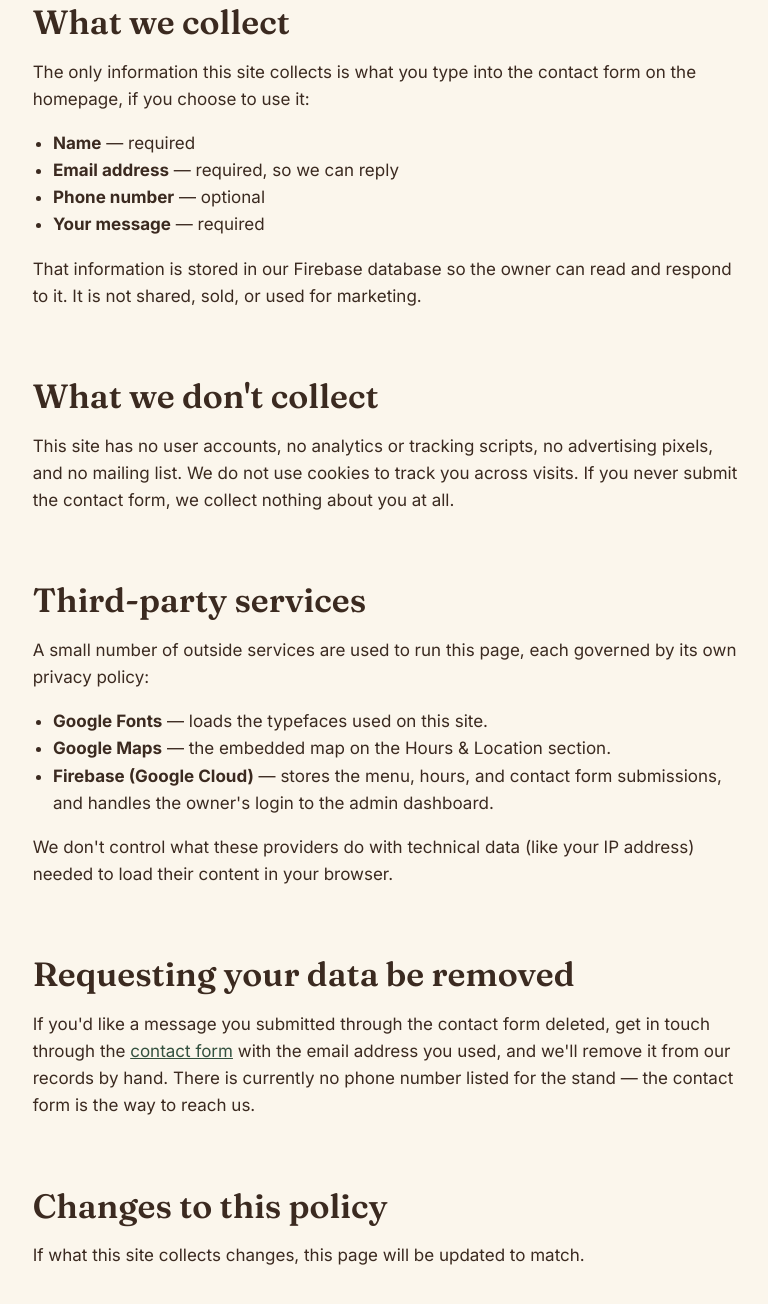
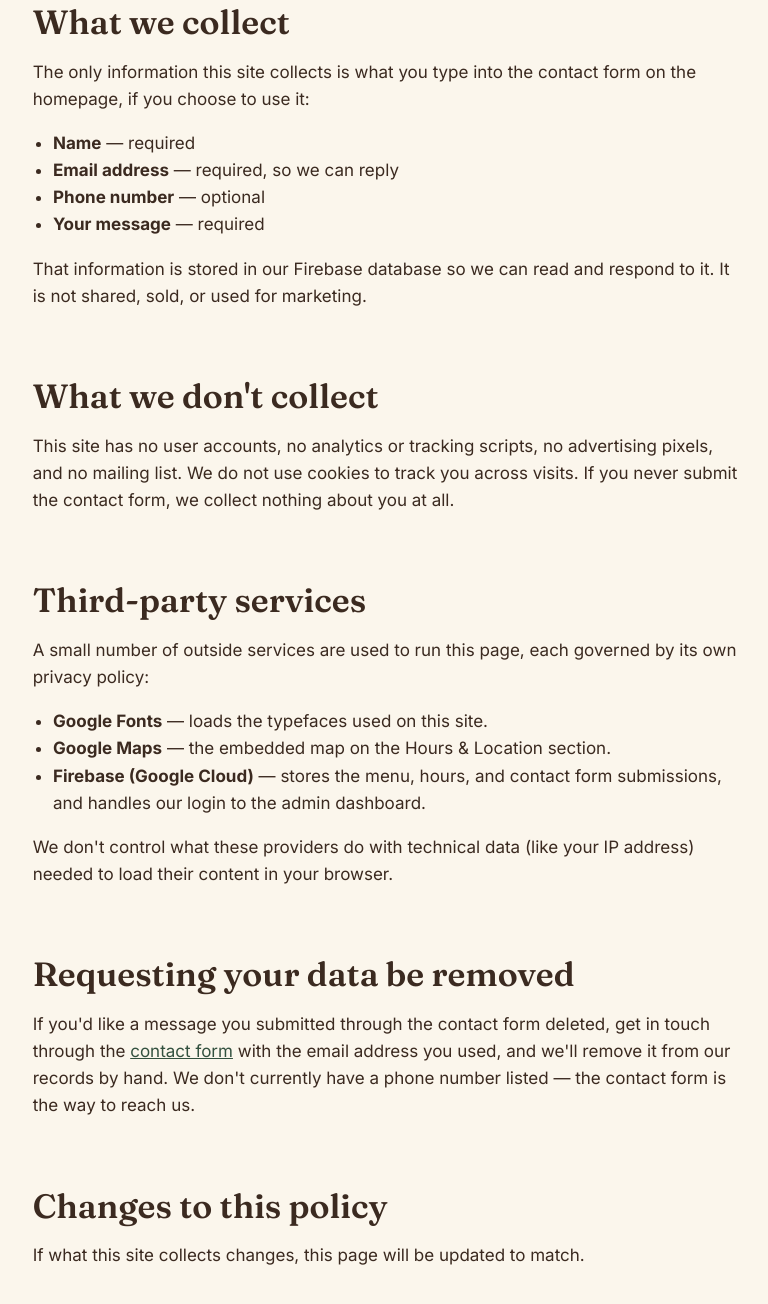
Before and after one commit to emailbottles-boop/Farmhouse-Brew, a plain HTML site: page privacy.html in a window 1280 px wide. Shown: the part 318-1622 px from the top of the page, without its empty margins (252-1020 px from the left). Drawn offline with Linux system fonts and the light colour scheme.

Commit message:
Pages speak as the business: we, us and our instead of narrator lines

```diff
--- a/privacy.html
+++ b/privacy.html
@@ -4,7 +4,7 @@
 <meta charset="UTF-8">
 <meta name="viewport" content="width=device-width, initial-scale=1.0">
 <title>Privacy Policy | Farmhouse Brew</title>
-<meta name="description" content="What Farmhouse Brew collects through its contact form, what it doesn't collect, and how to request removal.">
+<meta name="description" content="What we collect through our contact form, what we don't collect, and how to request removal.">
 <!-- DEMO MODE: remove noindex/nofollow before this site goes live. -->
 <meta name="robots" content="noindex, nofollow">
 <link rel="canonical" href="https://emailbottles-boop.github.io/Farmhouse-Brew/privacy.html">
@@ -46,7 +46,7 @@
       <li><strong>Phone number</strong> — optional</li>
       <li><strong>Your message</strong> — required</li>
     </ul>
-    <p>That information is stored in our Firebase database so the owner can read and respond to it. It is not shared, sold, or used for marketing.</p>
+    <p>That information is stored in our Firebase database so we can read and respond to it. It is not shared, sold, or used for marketing.</p>
 
     <h2>What we don't collect</h2>
     <p>This site has no user accounts, no analytics or tracking scripts, no advertising pixels, and no mailing list. We do not use cookies to track you across visits. If you never submit the contact form, we collect nothing about you at all.</p>
@@ -56,12 +56,12 @@
     <ul>
       <li><strong>Google Fonts</strong> — loads the typefaces used on this site.</li>
       <li><strong>Google Maps</strong> — the embedded map on the Hours &amp; Location section.</li>
-      <li><strong>Firebase (Google Cloud)</strong> — stores the menu, hours, and contact form submissions, and handles the owner's login to the admin dashboard.</li>
+      <li><strong>Firebase (Google Cloud)</strong> — stores the menu, hours, and contact form submissions, and handles our login to the admin dashboard.</li>
     </ul>
     <p>We don't control what these providers do with technical data (like your IP address) needed to load their content in your browser.</p>
 
     <h2>Requesting your data be removed</h2>
-    <p>If you'd like a message you submitted through the contact form deleted, get in touch through the <a href="index.html#contact">contact form</a> with the email address you used, and we'll remove it from our records by hand. There is currently no phone number listed for the stand — the contact form is the way to reach us.</p>
+    <p>If you'd like a message you submitted through the contact form deleted, get in touch through the <a href="index.html#contact">contact form</a> with the email address you used, and we'll remove it from our records by hand. We don't currently have a phone number listed — the contact form is the way to reach us.</p>
 
     <h2>Changes to this policy</h2>
     <p>If what this site collects changes, this page will be updated to match.</p>
```
Also changed, not shown: index.html (+1 -1 lines).
